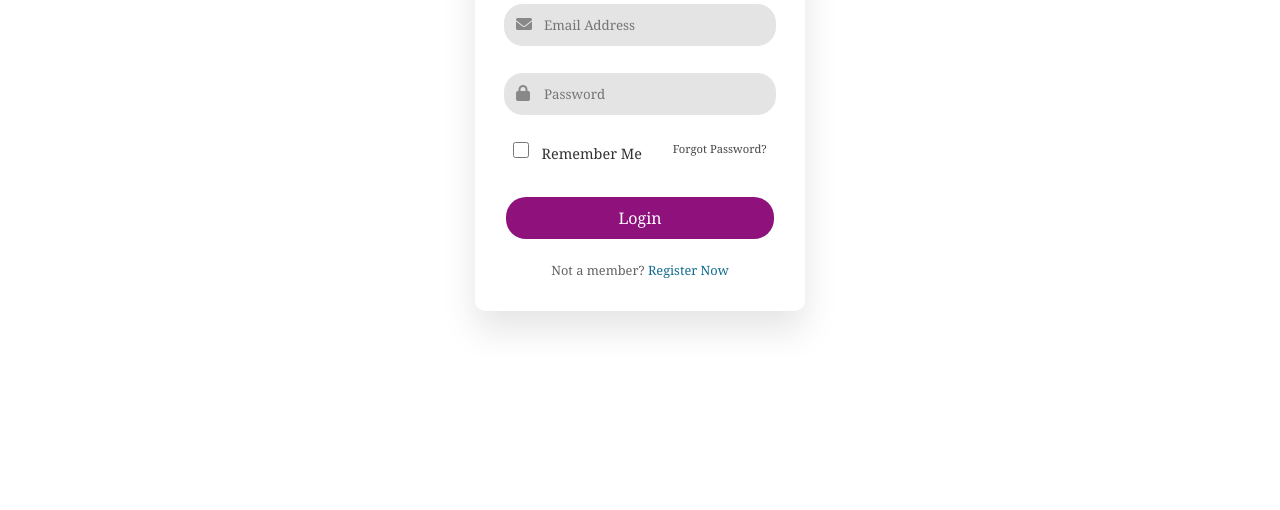
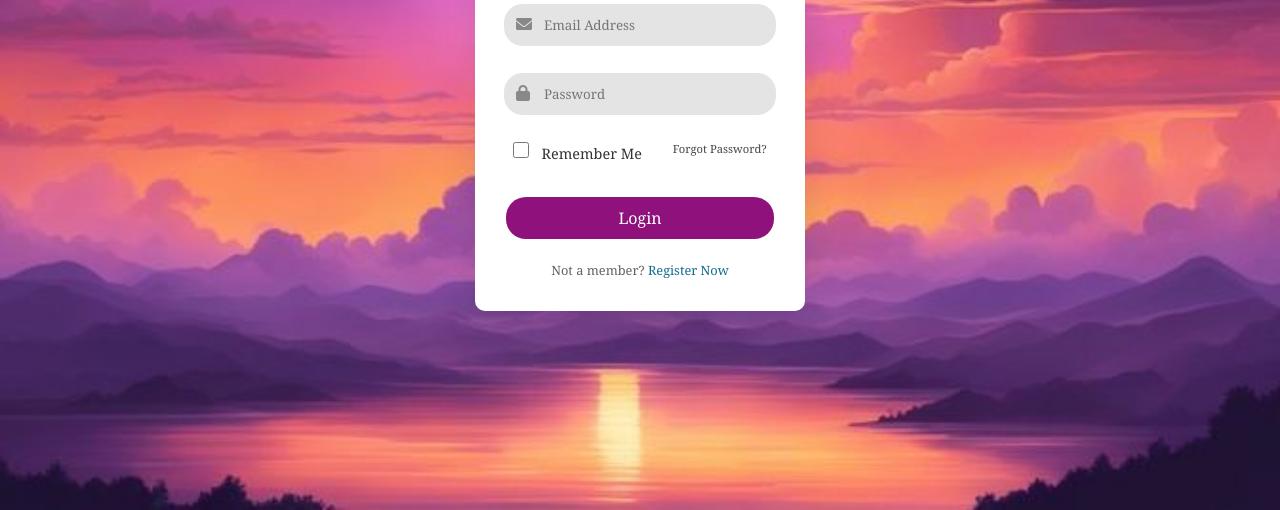
Before and after one commit to Royandoyan/Group4-web-system, a plain HTML site: page index.html in a window 1280 px wide. Shown: the part 290-800 px from the top of the page. Drawn offline with nearby package versions, Linux system fonts and the light colour scheme.

Commit message:
fourth commit

```diff
--- a/style.css
+++ b/style.css
@@ -13,7 +13,7 @@ body {
     align-items: center; /* Vertically centers the .wrapper */
     min-height: 100vh; /* Ensures the body takes up at least 100% of the viewport height */
     margin: 0; /* Removes any default margin */
-    background: url(picture/bg4.jpg) no-repeat center center fixed;
+    background: url(bg4.jpg) no-repeat center center fixed;
     background-size: cover;
 }
 
```
Also changed, not shown: Map.html (+1 -1 lines).
